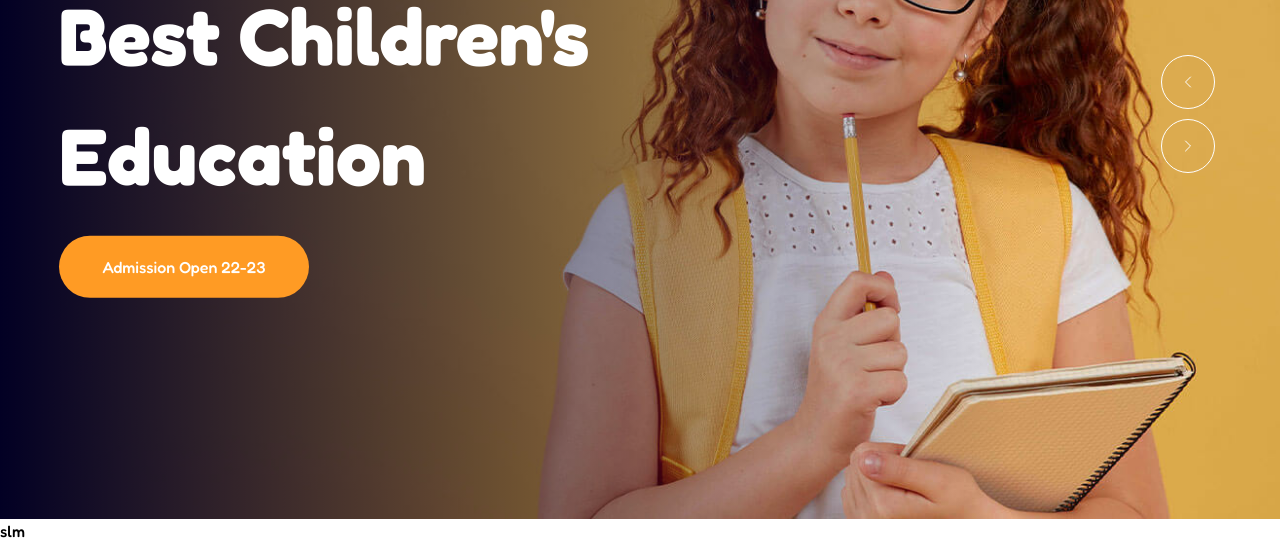
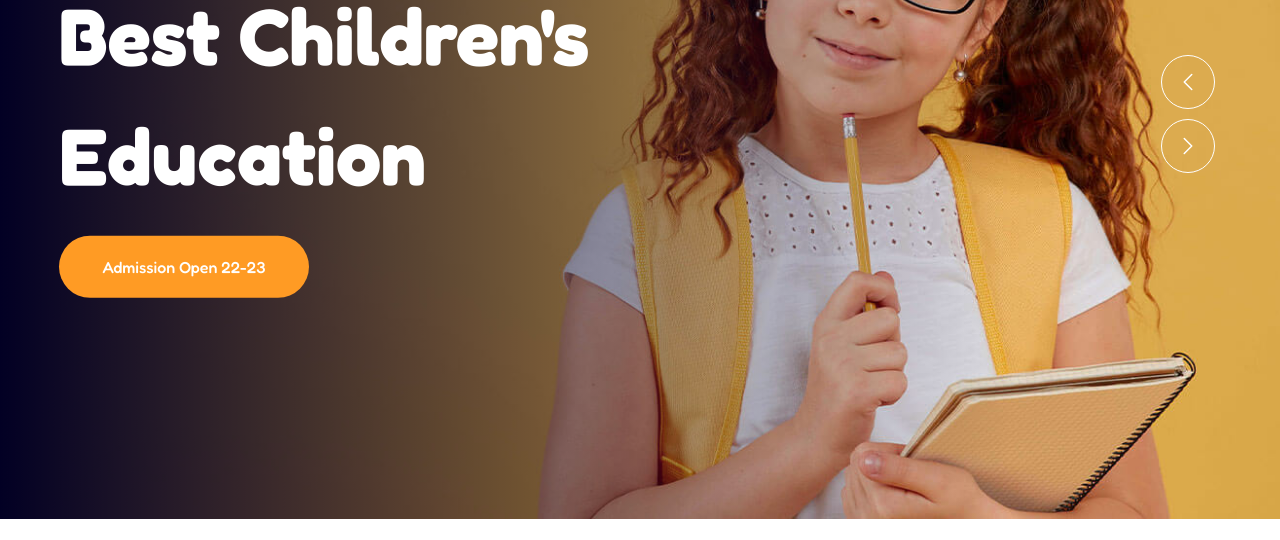
Before and after one commit to TalhaSeven/Dynamic-Corporate-Website, a React (Create React App) app: page / in a window 1280 px wide. Shown: the part 379-919 px from the top of the page. After the commit the page ends 898 px from the top, so only its background shows below. Built offline with nearby package versions, Linux system fonts and the light colour scheme; what tw-elements would draw is missing.

Commit message:
slider edited

```diff
--- a/src/App.js
+++ b/src/App.js
@@ -1,14 +1,15 @@
 import "./App.css";
 import Slider2 from "./components/Slider2";
 import Navbar from "./components/Navbar";
+import { BrowserRouter } from "react-router-dom";
 
 function App() {
   return (
-    <div>
+    <BrowserRouter>
       <Navbar />
       <Slider2 />
-      <p>slm</p>
-    </div>
+
+    </BrowserRouter>
   );
 }
 
--- a/src/components/Slider2.jsx
+++ b/src/components/Slider2.jsx
@@ -1,11 +1,10 @@
 import React from "react";
 import "./Slider2.css"
 
-// import slider1 from "../image/slider1.jpg"
-// import slider2 from "../image/slider2.jpg"
-// import slider3 from "../image/slider3.jpg"
+
 
 import { Carousel, initTE } from "tw-elements";
+import { Link } from "react-router-dom";
 
 initTE({ Carousel });
 
@@ -13,167 +12,119 @@ const Slider2 = () => {
   return (
     <div
     id="carouselExampleIndicators"
-      class="relative sliderContainer"
-      data-te-carousel-init
+    className="relative sliderContainer"
+    data-te-carousel-init=""
     data-te-ride="carousel"
   >
-      {/* <!--Carousel indicators--> */}
-      {/* <div
-        class="absolute bottom-0 left-0 right-0 z-[2] mx-[15%] mb-4 flex list-none justify-center p-0"
-        data-te-carousel-indicators
+
+
+     {/*Carousel items*/}
+    <div className="carousel-items relative w-full  overflow-hidden after:clear-both after:block after:content-[''] ">
+       {/*First item*/}
+      <div
+        className="items firstItem relative float-left -mr-[100%] w-full h-full transition-transform duration-[600ms] ease-in-out motion-reduce:transition-none"
+        data-te-carousel-item=""
+        data-te-carousel-active=""
       >
-        <button
-          type="button"
-          data-te-target="#carouselExampleIndicators"
-          data-te-slide-to="0"
-          data-te-carousel-active
-          class="mx-[3px] box-content h-[3px] w-[30px] flex-initial cursor-pointer border-0 border-y-[10px] border-solid border-transparent bg-white bg-clip-padding p-0 -indent-[999px] opacity-50 transition-opacity duration-[600ms] ease-[cubic-bezier(0.25,0.1,0.25,1.0)] motion-reduce:transition-none"
-          aria-current="true"
-          aria-label="Slide 1"
-        ></button>
-        <button
-          type="button"
-          data-te-target="#carouselExampleIndicators"
-          data-te-slide-to="1"
-          class="mx-[3px] box-content h-[3px] w-[30px] flex-initial cursor-pointer border-0 border-y-[10px] border-solid border-transparent bg-white bg-clip-padding p-0 -indent-[999px] opacity-50 transition-opacity duration-[600ms] ease-[cubic-bezier(0.25,0.1,0.25,1.0)] motion-reduce:transition-none"
-          aria-label="Slide 2"
-        ></button>
-        <button
-          type="button"
-          data-te-target="#carouselExampleIndicators"
-          data-te-slide-to="2"
-          class="mx-[3px] box-content h-[3px] w-[30px] flex-initial cursor-pointer border-0 border-y-[10px] border-solid border-transparent bg-white bg-clip-padding p-0 -indent-[999px] opacity-50 transition-opacity duration-[600ms] ease-[cubic-bezier(0.25,0.1,0.25,1.0)] motion-reduce:transition-none"
-          aria-label="Slide 3"
-        ></button>
-      </div> */}
-
-      {/* <!--Carousel items--> */}
-      <div class="carousel-items relative w-full  overflow-hidden after:clear-both after:block after:content-[''] ">
-        {/* <!--First item--> */}
-        <div
-          class="items firstItem relative float-left -mr-[100%] w-full h-full transition-transform duration-[600ms] ease-in-out motion-reduce:transition-none"
-          data-te-carousel-item
-          data-te-carousel-active
-        >
-      <div class="content content1">
+        <div className="content content1">
           <span>Kindergarten Program</span>
           <h1>Best Children's Education</h1>
-        <div><a href="#">Admission Open 22-23</a></div>
+          <div>
+            <Link to="#">Admission Open 22-23</Link>
           </div>
-          {/* <img
-            src={slider3}
-            class="img1 block w-full h-full display"
-            alt="slider3"
-
-          /> */}
         </div>
-        {/* <!--Second item--> */}
+      </div>
+     {/*Second item*/}
       <div
-          class="items secondItem  relative float-left -mr-[100%] hidden w-full h-full transition-transform duration-[600ms] ease-in-out motion-reduce:transition-none"
-          data-te-carousel-item
+        className="items secondItem  relative float-left -mr-[100%] hidden w-full h-full transition-transform duration-[600ms] ease-in-out motion-reduce:transition-none"
+        data-te-carousel-item=""
       >
-
-<div class="content content3">
+        <div className="content content3">
           <span>Nursery Program</span>
           <h1>Best Nursery Education</h1>
-        <div><a href="#" >Admission Open 22-23</a></div>
+          <div>
+            <Link to="#">Admission Open 22-23</Link>
           </div>
-          {/* <img
-            src={slider2}
-            class="img2 block w-full h-full"
-            alt="slider2"
-          /> */}
-
-
         </div>
-
-
-        {/* <!--Third item--> */}
+      </div>
+       {/*Third item*/}
       <div
-          class="items thirdItem  relative float-left -mr-[100%] hidden w-full h-full transition-transform duration-[600ms] ease-in-out motion-reduce:transition-none"
-          data-te-carousel-item
+        className="items thirdItem  relative float-left -mr-[100%] hidden w-full h-full transition-transform duration-[600ms] ease-in-out motion-reduce:transition-none"
+        data-te-carousel-item=""
       >
-
-<div class="content content2">
+        <div className="content content2">
           <span>Kindergarten Program</span>
           <h1>Best Junior KG Education</h1>
-        <div><a href="#" >Admission Open 22-23</a></div>
-      </div>
-
-
-
+          <div>
+            <Link to="#">Admission Open 22-23</Link>
           </div>
         </div>
-
-      {/* <!--Carousel controls - prev item--> */}
-
-      <div class="buttons">
+      </div>
+    </div>
+     {/*Carousel controls - prev item*/}
+    <div className="buttons">
       <button
-        class="rounded-full text-xlg font-bold  z-[1] flex items-center justify-center border border-white border-solid bg-none p-0
+        className="rounded-full text-xlg font-bold  z-[1] flex items-center justify-center border border-white border-solid bg-none p-0
      text-center text-white  transition-opacity duration-150 ease-[cubic-bezier(0.25,0.1,0.25,1.0)]
      hover:text-black hover:bg-white hover:no-underline hover:opacity-90 hover:outline-none focus:text-white focus:no-underline
      focus:opacity-90 focus:outline-none motion-reduce:transition-none"
         type="button"
         data-te-target="#carouselExampleIndicators"
         data-te-slide="prev"
-
       >
-        <span class="flex items-center justify-center h-8 w-8">
+        <span className="flex items-center justify-center h-8 w-8">
           <svg
             xmlns="http://www.w3.org/2000/svg"
             fill="none"
             viewBox="0 0 24 24"
-            stroke-width="1.5"
+            strokeWidth="1.5"
             stroke="currentColor"
-            class="h-6 w-6  p-1"
+            className="h-6 w-6"
           >
             <path
-              stroke-linecap="round"
-              stroke-linejoin="round"
+              strokeLinecap="round"
+              strokeLinejoin="round"
               d="M15.75 19.5L8.25 12l7.5-7.5"
             />
           </svg>
         </span>
-        <span class="!absolute !-m-px !h-px !w-px !overflow-hidden !whitespace-nowrap !border-0 !p-0 ![clip:rect(0,0,0,0)]">
+        <span className="!absolute !-m-px !h-px !w-px !overflow-hidden !whitespace-nowrap !border-0 !p-0 ![clip:rect(0,0,0,0)]">
           Previous
         </span>
       </button>
-      {/* <!--Carousel controls - next item--> */}
+     {/*Carousel controls - next item*/}
       <button
-        class=" rounded-full  z-[1] flex items-center justify-center border border-white border-solid
+        className=" rounded-full  z-[1] flex items-center justify-center border border-white border-solid
     bg-none p-0 text-center text-white  transition-opacity duration-150 ease-[cubic-bezier(0.25,0.1,0.25,1.0)]
     hover:text-black hover:bg-white hover:no-underline hover:opacity-90 hover:outline-none focus:text-white focus:no-underline
     focus:opacity-90 focus:outline-none motion-reduce:transition-none"
         type="button"
         data-te-target="#carouselExampleIndicators"
         data-te-slide="next"
-
       >
-        <span class="flex items-center justify-center h-8 w-8">
+        <span className="flex items-center justify-center h-8 w-8">
           <svg
             xmlns="http://www.w3.org/2000/svg"
             fill="none"
             viewBox="0 0 24 24"
-            stroke-width="1.5"
+            strokeWidth="1.5"
             stroke="currentColor"
-            class="h-6 w-6 p-1"
+            className="h-6 w-6"
           >
             <path
-              stroke-linecap="round"
-              stroke-linejoin="round"
+              strokeLinecap="round"
+              strokeLinejoin="round"
               d="M8.25 4.5l7.5 7.5-7.5 7.5"
             />
           </svg>
         </span>
-        <span class="!absolute !-m-px !h-px !w-px !overflow-hidden !whitespace-nowrap !border-0 !p-0 ![clip:rect(0,0,0,0)]">
+        <span className="!absolute !-m-px !h-px !w-px !overflow-hidden !whitespace-nowrap !border-0 !p-0 ![clip:rect(0,0,0,0)]">
           Next
         </span>
       </button>
     </div>
+  </div>
 
-
-
-    </div>
   );
 };
 
```
Lines whose indentation alone changed are shown as unchanged.
